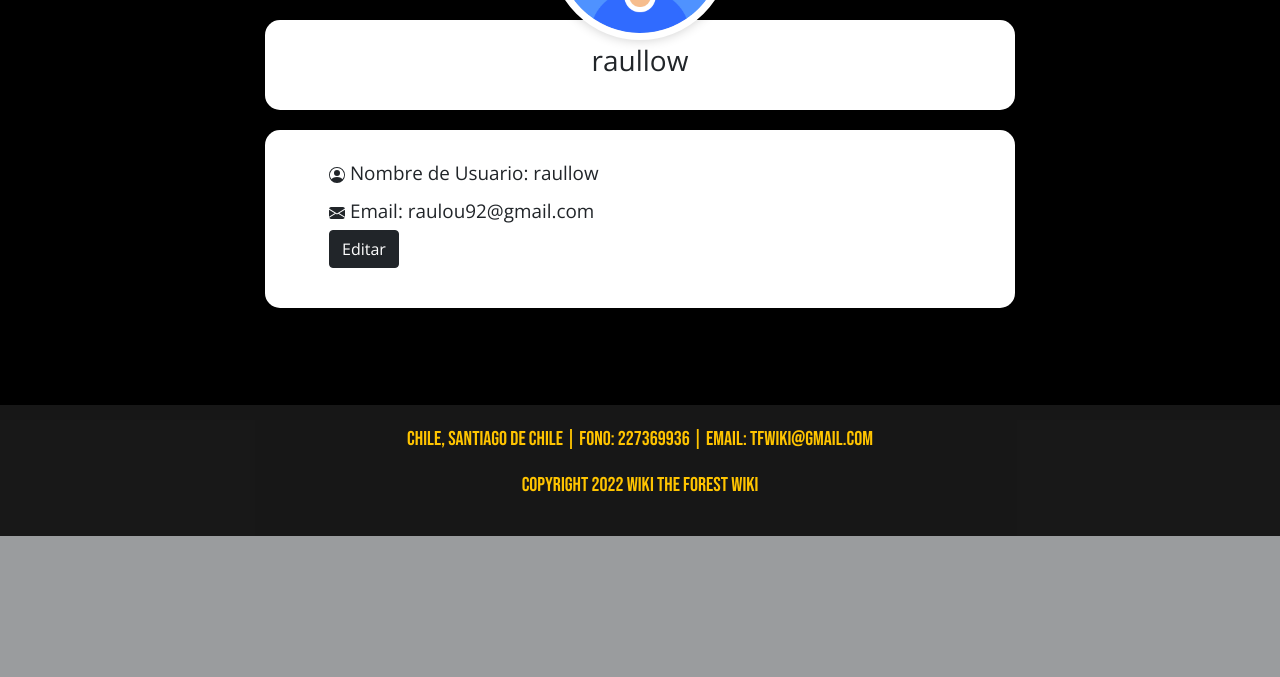
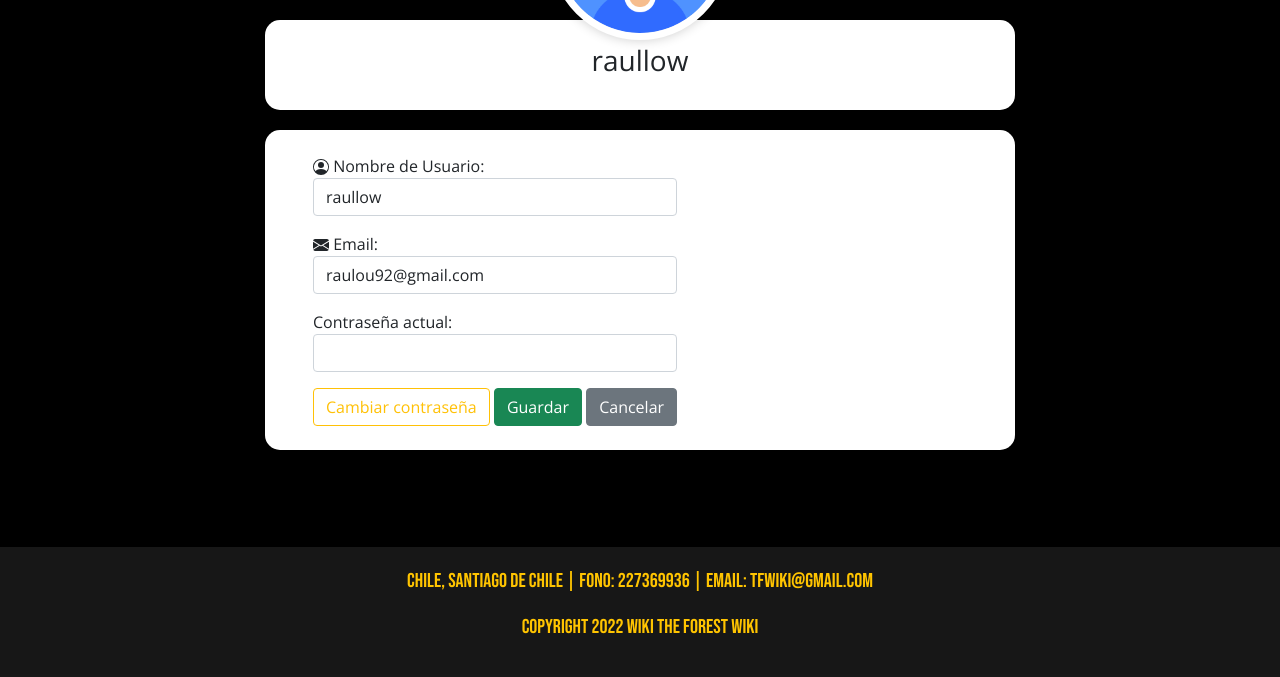
Before and after one commit to ralow-uc/the_forest_wiki, a Django app: page /micuentatf?edit=true in a window 1280 px wide. Shown: the part 343-1020 px from the top of the page. Before the commit the page ends 879 px from the top, so only its background shows below. Run offline with Django 5.2, Linux system fonts and the light colour scheme; a user stored in the database is signed in.

Commit message:
feat: form edit user data

```diff
--- a/mysite/forms.py
+++ b/mysite/forms.py
@@ -15,3 +15,18 @@
       self.fields["email"].widget.attrs.update({"class": "form-control"})
       self.fields["password1"].widget.attrs.update({"class": "form-control"})
       self.fields["password2"].widget.attrs.update({"class": "form-control"})
+
+class EditUserForm(forms.ModelForm):
+    class Meta:
+        model = User
+        fields = ['username', 'email']
+
+class UserUpdateForm(forms.ModelForm):
+    class Meta:
+        model = User
+        fields = ['username', 'email']
+
+    def __init__(self, *args, **kwargs):
+        super().__init__(*args, **kwargs)
+        self.fields['username'].widget.attrs.update({'class': 'form-control'})
+        self.fields['email'].widget.attrs.update({'class': 'form-control'})
--- a/mysite/templates/inicio_sesion_wiki.html
+++ b/mysite/templates/inicio_sesion_wiki.html
@@ -42,7 +42,7 @@
             <h1 class="font-weight-bold mb-4" id="subir">Bienvenido Ingresa tu Usuario</h1>
             {% if messages %}
             {% for message in messages %}
-              <div class="alert alert-{{ message.tags }}">{{ message }}</div>
+              <div class="alert alert-{% if message.tags == 'error' %}danger{% else %}{{ message.tags }}{% endif %} alert-dismissible fade show" role="alert">{{ message }}</div>
             {% endfor %}
             {% endif %}
             <form method="POST" class="mb-5">
--- a/mysite/templates/micuentatf.html
+++ b/mysite/templates/micuentatf.html
@@ -24,7 +24,80 @@
       <div class="perfil-usuario-bio">
         <h3 class="titulo">{{ micuenta.username }}</h3>
       </div>
+      {% if messages %}
+        <div class="px-3">
+          {% for message in messages %}
+            <div class="alert alert-{% if message.tags == 'error' %}danger{% else %}{{ message.tags }}{% endif %} alert-dismissible fade show" role="alert">
+              {{ message }}
+              <button type="button" class="btn-close" data-bs-dismiss="alert" aria-label="Close"></button>
+            </div>
+          {% endfor %}
+        </div>
+      {% endif %}
       <div class="perfil-usuario-footer">
+        {% if edit_mode %}
+          <form method="POST" class="px-3">
+            {% csrf_token %}
+            <div class="mb-3">
+              <label>
+                <svg
+              xmlns="http://www.w3.org/2000/svg"
+              width="16"
+              height="16"
+              fill="currentColor"
+              class="bi bi-person-circle"
+              viewBox="0 0 16 16"
+            >
+              <path d="M11 6a3 3 0 1 1-6 0 3 3 0 0 1 6 0z" />
+              <path
+                fill-rule="evenodd"
+                d="M0 8a8 8 0 1 1 16 0A8 8 0 0 1 0 8zm8-7a7 7 0 0 0-5.468 11.37C3.242 11.226 4.805 10 8 10s4.757 1.225 5.468 2.37A7 7 0 0 0 8 1z"
+              />
+            </svg>
+            <i class="bi bi-person-circle"></i>Nombre de Usuario:</label>
+              {{ form.username }}
+            </div>
+            <div class="mb-3">
+              <label>
+                <svg
+              xmlns="http://www.w3.org/2000/svg"
+              width="16"
+              height="16"
+              fill="currentColor"
+              class="bi bi-envelope-fill"
+              viewBox="0 0 16 16"
+            >
+              <path
+                d="M.05 3.555A2 2 0 0 1 2 2h12a2 2 0 0 1 1.95 1.555L8 8.414.05 3.555ZM0 4.697v7.104l5.803-3.558L0 4.697ZM6.761 8.83l-6.57 4.027A2 2 0 0 0 2 14h12a2 2 0 0 0 1.808-1.144l-6.57-4.027L8 9.586l-1.239-.757Zm3.436-.586L16 11.801V4.697l-5.803 3.546Z"
+              />
+            </svg>
+            <i class="bi bi-envelope-fill"></i>Email:</label>
+              {{ form.email }}
+            </div>
+
+            <div class="mb-3">
+              <label>Contraseña actual:</label>
+              <input type="password" name="current_password" class="form-control" required>
+            </div>
+
+            <!-- Campos para cambiar contraseña -->
+            {% if change_password %}
+            <div class="mb-3">
+              <label>Nueva contraseña:</label>
+              <input type="password" name="new_password1" class="form-control">
+            </div>
+            <div class="mb-3">
+              <label>Confirmar nueva contraseña:</label>
+              <input type="password" name="new_password2" class="form-control">
+            </div>
+          {% else %}
+            <a href="?edit=true&change_password=true" class="btn btn-outline-warning">Cambiar contraseña</a>
+          {% endif %}
+
+            <button type="submit" class="btn btn-success">Guardar</button>
+            <a href="{% url 'micuentatf' %}" class="btn btn-secondary">Cancelar</a>
+          </form>
+        {% else %}
         <ul class="lista-datos">
           <li>
             <svg
@@ -58,27 +131,13 @@
             </svg>
             <i class="bi bi-envelope-fill"></i> Email: {{ micuenta.email }}
           </li>
-          <!-- <li>
-            <svg
-              xmlns="http://www.w3.org/2000/svg"
-              width="16"
-              height="16"
-              fill="currentColor"
-              class="bi bi-key-fill"
-              viewBox="0 0 16 16"
-            >
-              <path
-                d="M3.5 11.5a3.5 3.5 0 1 1 3.163-5H14L15.5 8 14 9.5l-1-1-1 1-1-1-1 1-1-1-1 1H6.663a3.5 3.5 0 0 1-3.163 2zM2.5 9a1 1 0 1 0 0-2 1 1 0 0 0 0 2z"
-              />
-            </svg>
-            <i class="bi bi-key-fill"></i> Contraseña: {{micuenta.password}}
-          </li> -->
           <div class="w-33">
             <div class="center">
-              <button class="btn btn-dark">Editar</button>
+              <a href="?edit=true" class="btn btn-dark">Editar</a>
             </div>
           </div>
         </ul>
+        {% endif %}
       </div>
     </div>
   </section>
--- a/mysite/views.py
+++ b/mysite/views.py
@@ -11,8 +11,12 @@
 from .data.historia_data import historia_slider, historia_texto
 from .data.micuentatf_data import micuentatf_data
 from django.contrib.auth.decorators import login_required
+from django.contrib.auth import update_session_auth_hash
+
 
 from .forms import CustomUserCreationForm
+from .forms import EditUserForm
+from .forms import UserUpdateForm
 from django.contrib import messages
 from django.contrib.auth import logout
 
@@ -81,10 +85,47 @@
 
 @login_required
 def micuentatf(request):
+    edit_mode = request.GET.get("edit") == "true"
+    change_password = request.GET.get("change_password") == "true"
+
+    if request.method == "POST":
+        form = UserUpdateForm(request.POST, instance=request.user)
+        current_password = request.POST.get("current_password")
+
+        if not request.user.check_password(current_password):
+            messages.error(request, "Contraseña actual incorrecta.")
+            return redirect("micuentatf")
+
+        if form.is_valid():
+            user = form.save()
+
+            # Verifica si se quieren cambiar las contraseñas
+            new_pass1 = request.POST.get("new_password1")
+            new_pass2 = request.POST.get("new_password2")
+
+            if new_pass1 or new_pass2:
+                if new_pass1 != new_pass2:
+                    messages.error(request, "Las contraseñas no coinciden.")
+                    return redirect("micuentatf?edit=true&change_password=true")
+                else:
+                    user.set_password(new_pass1)
+                    user.save()
+                    update_session_auth_hash(request, user)
+                    messages.success(request, "Datos y contraseña actualizados correctamente.")
+            else:
+                user.save()
+                messages.success(request, "Datos actualizados correctamente.")
+
+            return redirect("micuentatf")
+    else:
+        form = UserUpdateForm(instance=request.user)
+
     return render(request, "micuentatf.html", {
-        "micuenta": request.user
+        "micuenta": request.user,
+        "form": form,
+        "edit_mode": edit_mode,
+        "change_password": change_password
     })
-
 
 def recuperarcontra(request):
     return render(request, "recuperarcontra.html")
```
